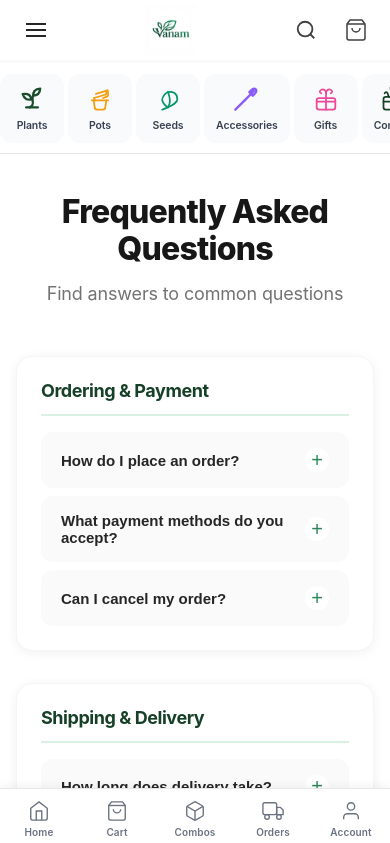
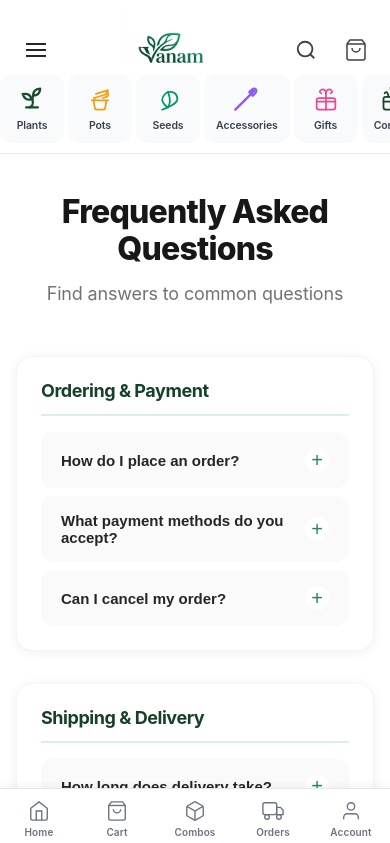
Before and after one commit to Avinash0377/Vanam, a Next.js app: page /faq in a window 390 px wide. Shown: the top 843 px of the page. Built offline with nearby package versions, Linux system fonts and the light colour scheme.

Commit message:
Increase mobile logo size

```diff
--- a/src/components/Navbar.module.css
+++ b/src/components/Navbar.module.css
@@ -77,8 +77,7 @@
 
 @media (max-width: 768px) {
     .logoImage {
-        height: 56px;
-        /* Increased for better mobile visibility */
+        height: 100px;
     }
 
     .tagline {
@@ -89,7 +88,7 @@
 /* Extra small devices */
 @media (max-width: 430px) {
     .logoImage {
-        height: 52px;
+        height: 92px;
     }
 }
 
```
Also changed, not shown: src/app/page.tsx (+0 -17 lines).
